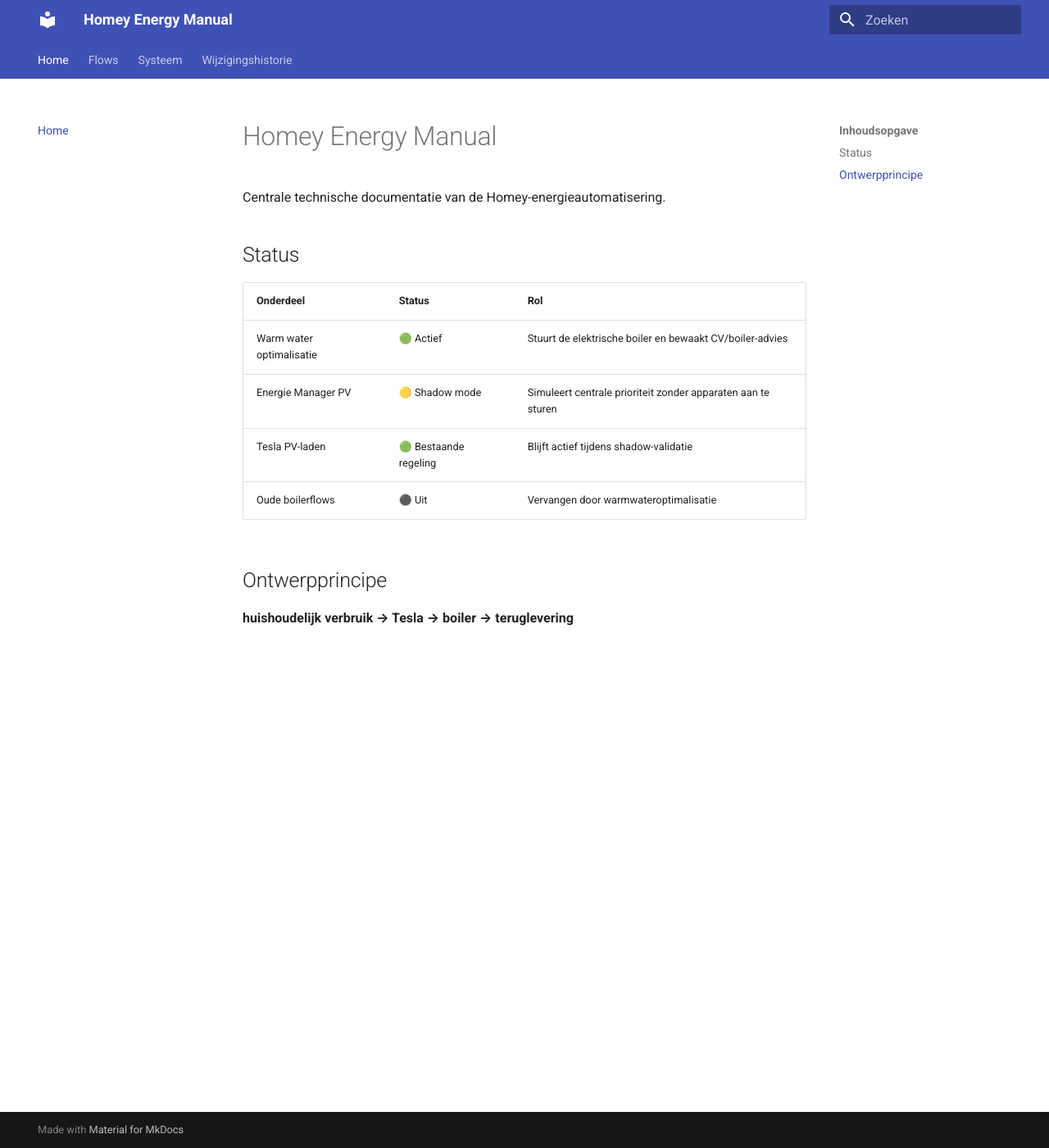
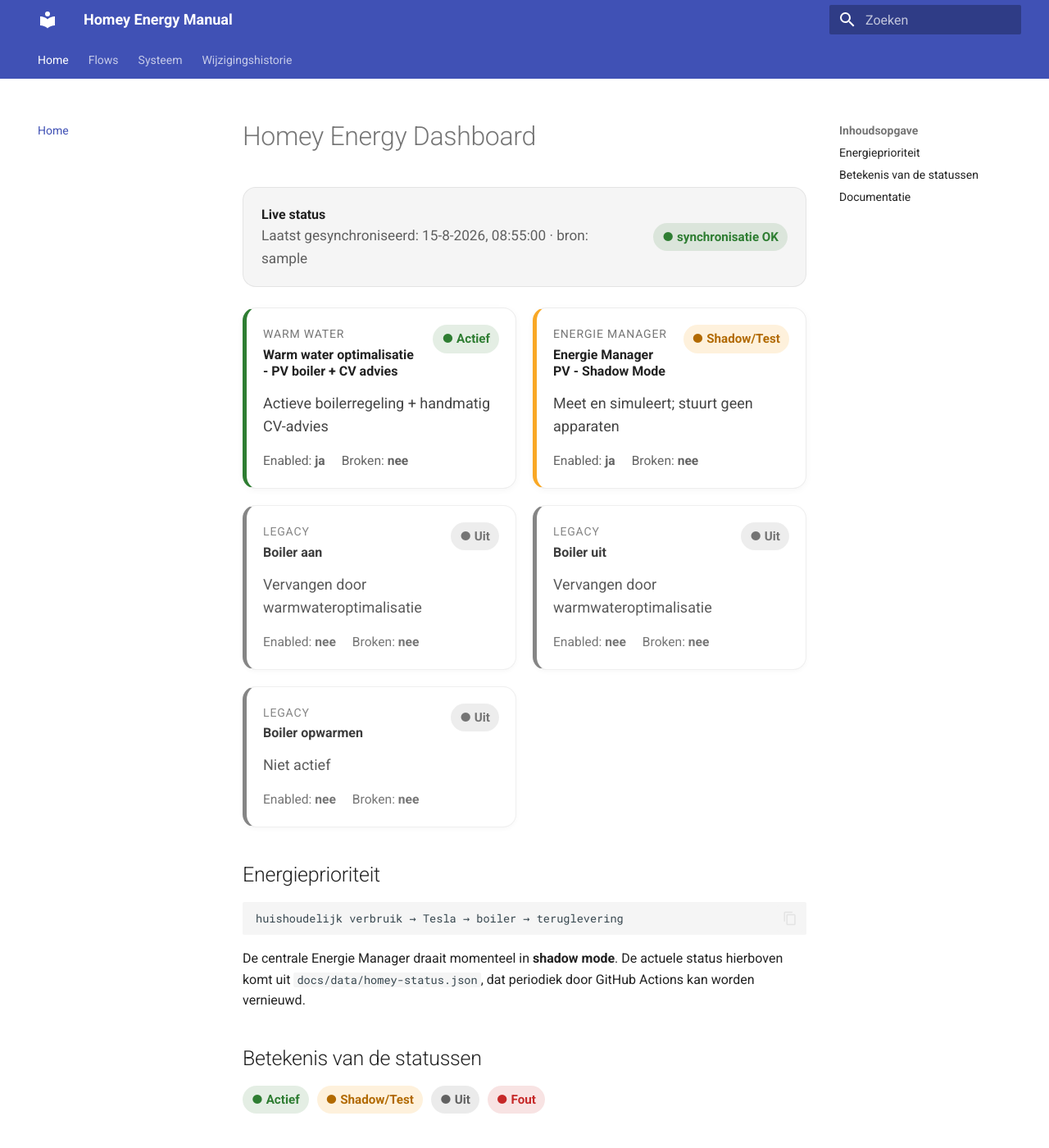
Before and after one commit to OnsKasteeltje/homey-energy-manual, an MkDocs documentation site: the page built from docs/index.md, in a window 1280 px wide and 1400 px high. Shown: the whole window at 82% size. Built offline with MkDocs 1.6.1 and Material for MkDocs 9.7.7, drawn with Linux system fonts in a browser that asks for light colours; some of the changed text lies outside the part shown.

Commit message:
Add files via upload

````diff
--- /dev/null
+++ b/docs/data/homey-status.json
@@ -0,0 +1,51 @@
+{
+  "generated_at": "2026-08-15T10:55:00+02:00",
+  "source": "sample",
+  "sync_ok": true,
+  "flows": [
+    {
+      "name": "Warm water optimalisatie - PV boiler + CV advies",
+      "category": "Warm water",
+      "status": "active",
+      "enabled": true,
+      "broken": false,
+      "detail": "Actieve boilerregeling + handmatig CV-advies"
+    },
+    {
+      "name": "Energie Manager PV - Shadow Mode",
+      "category": "Energie Manager",
+      "status": "shadow",
+      "enabled": true,
+      "broken": false,
+      "detail": "Meet en simuleert; stuurt geen apparaten"
+    },
+    {
+      "name": "Boiler aan",
+      "category": "Legacy",
+      "status": "off",
+      "enabled": false,
+      "broken": false,
+      "detail": "Vervangen door warmwateroptimalisatie"
+    },
+    {
+      "name": "Boiler uit",
+      "category": "Legacy",
+      "status": "off",
+      "enabled": false,
+      "broken": false,
+      "detail": "Vervangen door warmwateroptimalisatie"
+    },
+    {
+      "name": "Boiler opwarmen",
+      "category": "Legacy",
+      "status": "off",
+      "enabled": false,
+      "broken": false,
+      "detail": "Niet actief"
+    }
+  ],
+  "values": {
+    "WW_Boilermodus": "JA",
+    "EM_Shadow_Status": "onbekend"
+  }
+}
--- a/docs/index.md
+++ b/docs/index.md
@@ -1,16 +1,36 @@
-# Homey Energy Manual
+# Homey Energy Dashboard
 
-Centrale technische documentatie van de Homey-energieautomatisering.
+<div class="status-toolbar">
+  <div>
+    <strong>Live status</strong><br>
+    <span id="homey-last-update" class="muted">Status wordt geladen…</span>
+  </div>
+  <div id="homey-sync-health" class="health-badge health-unknown">● onbekend</div>
+</div>
 
-## Status
+<div id="homey-flow-dashboard" class="flow-grid">
+  <div class="flow-card loading-card">
+    <div class="flow-card-title">Homey-status laden…</div>
+  </div>
+</div>
 
-| Onderdeel | Status | Rol |
-|---|---|---|
-| Warm water optimalisatie | 🟢 Actief | Stuurt de elektrische boiler en bewaakt CV/boiler-advies |
-| Energie Manager PV | 🟡 Shadow mode | Simuleert centrale prioriteit zonder apparaten aan te sturen |
-| Tesla PV-laden | 🟢 Bestaande regeling | Blijft actief tijdens shadow-validatie |
-| Oude boilerflows | ⚫ Uit | Vervangen door warmwateroptimalisatie |
+## Energieprioriteit
 
-## Ontwerpprincipe
+```text
+huishoudelijk verbruik → Tesla → boiler → teruglevering
+```
 
-**huishoudelijk verbruik → Tesla → boiler → teruglevering**
+De centrale Energie Manager draait momenteel in **shadow mode**. De actuele status hierboven komt uit `docs/data/homey-status.json`, dat periodiek door GitHub Actions kan worden vernieuwd.
+
+## Betekenis van de statussen
+
+<div class="legend">
+  <span class="status-pill status-active">● Actief</span>
+  <span class="status-pill status-shadow">● Shadow/Test</span>
+  <span class="status-pill status-off">● Uit</span>
+  <span class="status-pill status-error">● Fout</span>
+</div>
+
+## Documentatie
+
+Gebruik de navigatie voor de functionele beschrijving, variabelen, architectuur en wijzigingshistorie.
--- /dev/null
+++ b/docs/javascripts/homey-status.js
@@ -0,0 +1,86 @@
+
+(function () {
+  const statusLabels = {
+    active: "Actief",
+    shadow: "Shadow/Test",
+    off: "Uit",
+    error: "Fout",
+    unknown: "Onbekend"
+  };
+
+  const statusClass = (s) => {
+    if (["active", "shadow", "off", "error"].includes(s)) return `status-${s}`;
+    return "status-unknown";
+  };
+
+  function escapeHtml(value) {
+    return String(value ?? "")
+      .replaceAll("&", "&amp;")
+      .replaceAll("<", "&lt;")
+      .replaceAll(">", "&gt;")
+      .replaceAll('"', "&quot;")
+      .replaceAll("'", "&#039;");
+  }
+
+  async function loadStatus() {
+    const dashboard = document.getElementById("homey-flow-dashboard");
+    const update = document.getElementById("homey-last-update");
+    const health = document.getElementById("homey-sync-health");
+    if (!dashboard) return;
+
+    try {
+      const url = new URL("data/homey-status.json", document.baseURI);
+      url.searchParams.set("_", Date.now());
+      const response = await fetch(url, { cache: "no-store" });
+      if (!response.ok) throw new Error(`HTTP ${response.status}`);
+      const data = await response.json();
+
+      dashboard.innerHTML = "";
+      for (const flow of (data.flows || [])) {
+        const status = flow.status || (flow.broken ? "error" : flow.enabled ? "active" : "off");
+        const card = document.createElement("article");
+        card.className = `flow-card ${statusClass(status)}`;
+        card.innerHTML = `
+          <div class="flow-card-header">
+            <div>
+              <div class="flow-category">${escapeHtml(flow.category || "Flow")}</div>
+              <div class="flow-card-title">${escapeHtml(flow.name)}</div>
+            </div>
+            <span class="status-pill ${statusClass(status)}">● ${escapeHtml(statusLabels[status] || statusLabels.unknown)}</span>
+          </div>
+          <div class="flow-detail">${escapeHtml(flow.detail || "")}</div>
+          <div class="flow-meta">
+            <span>Enabled: <strong>${flow.enabled ? "ja" : "nee"}</strong></span>
+            <span>Broken: <strong>${flow.broken ? "ja" : "nee"}</strong></span>
+          </div>
+        `;
+        dashboard.appendChild(card);
+      }
+
+      const dt = data.generated_at ? new Date(data.generated_at) : null;
+      update.textContent = dt && !Number.isNaN(dt.getTime())
+        ? `Laatst gesynchroniseerd: ${dt.toLocaleString("nl-NL")} · bron: ${data.source || "Homey"}`
+        : "Synchronisatietijd onbekend";
+
+      if (data.sync_ok === false) {
+        health.className = "health-badge health-error";
+        health.textContent = "● synchronisatiefout";
+      } else {
+        health.className = "health-badge health-ok";
+        health.textContent = "● synchronisatie OK";
+      }
+    } catch (error) {
+      dashboard.innerHTML = `
+        <article class="flow-card status-error">
+          <div class="flow-card-title">Homey-status kon niet worden geladen</div>
+          <div class="flow-detail">${escapeHtml(error.message)}</div>
+        </article>`;
+      update.textContent = "Geen actuele synchronisatie beschikbaar";
+      health.className = "health-badge health-error";
+      health.textContent = "● synchronisatiefout";
+    }
+  }
+
+  document.addEventListener("DOMContentLoaded", loadStatus);
+  document.addEventListener("DOMContentSwitch", loadStatus);
+})();
--- /dev/null
+++ b/docs/stylesheets/extra.css
@@ -0,0 +1,37 @@
+
+.status-toolbar {
+  display:flex; align-items:center; justify-content:space-between; gap:1rem;
+  padding:1rem 1.1rem; margin:1rem 0 1.25rem; border:1px solid var(--md-default-fg-color--lightest);
+  border-radius:.8rem; background:var(--md-code-bg-color);
+}
+.muted { opacity:.7; font-size:.86rem; }
+.flow-grid {
+  display:grid; grid-template-columns:repeat(auto-fit,minmax(280px,1fr)); gap:1rem; margin:1rem 0 1.5rem;
+}
+.flow-card {
+  border:1px solid var(--md-default-fg-color--lightest); border-left:5px solid #999;
+  border-radius:.8rem; padding:1rem; background:var(--md-default-bg-color);
+  box-shadow:0 2px 8px rgba(0,0,0,.04);
+}
+.flow-card.status-active { border-left-color:#2e7d32; }
+.flow-card.status-shadow { border-left-color:#f9a825; }
+.flow-card.status-off { border-left-color:#757575; opacity:.88; }
+.flow-card.status-error { border-left-color:#c62828; }
+.flow-card-header { display:flex; justify-content:space-between; gap:.75rem; align-items:flex-start; }
+.flow-category { text-transform:uppercase; letter-spacing:.06em; opacity:.62; font-size:.7rem; margin-bottom:.2rem; }
+.flow-card-title { font-weight:700; line-height:1.25; }
+.flow-detail { margin:.75rem 0; font-size:.9rem; opacity:.84; }
+.flow-meta { display:flex; gap:1rem; font-size:.78rem; opacity:.7; }
+.status-pill, .health-badge {
+  display:inline-block; padding:.25rem .55rem; border-radius:999px; font-size:.76rem; font-weight:700; white-space:nowrap;
+}
+.status-pill.status-active, .health-ok { background:rgba(46,125,50,.13); color:#2e7d32; }
+.status-pill.status-shadow { background:rgba(249,168,37,.16); color:#b26a00; }
+.status-pill.status-off { background:rgba(117,117,117,.14); color:#616161; }
+.status-pill.status-error, .health-error { background:rgba(198,40,40,.13); color:#c62828; }
+.status-pill.status-unknown, .health-unknown { background:rgba(90,90,90,.12); color:#666; }
+.legend { display:flex; flex-wrap:wrap; gap:.5rem; margin:.75rem 0; }
+@media (max-width: 600px) {
+  .status-toolbar { align-items:flex-start; flex-direction:column; }
+  .flow-card-header { flex-direction:column; }
+}
--- a/mkdocs.yml
+++ b/mkdocs.yml
@@ -23,3 +23,9 @@
   - fenced_code
   - toc:
       permalink: true
+
+extra_javascript:
+  - javascripts/homey-status.js
+
+extra_css:
+  - stylesheets/extra.css
````
Also changed, not shown: DYNAMIC_STATUS_SETUP.md (added, +34 -0 lines), README.md (+5 -0 lines), status-config.json (added, +19 -0 lines), 1 other file.
